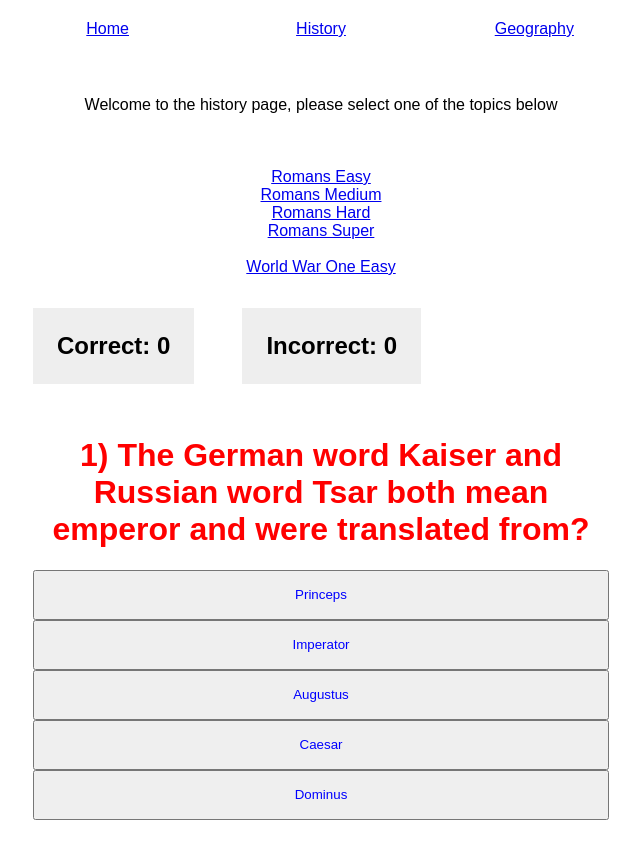
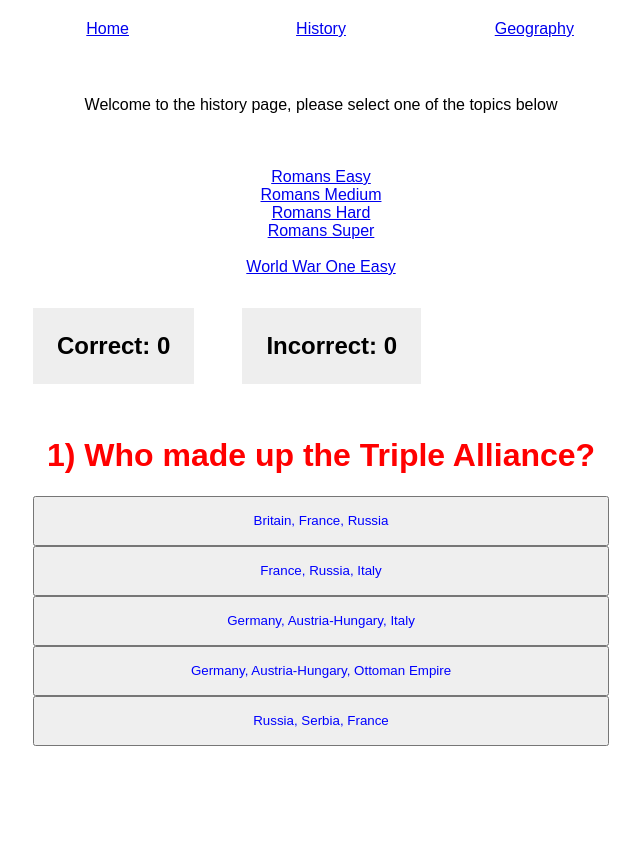
Before and after one commit to RyanG91/new-react-app, a React (Create React App) app: page /history/wwi_easy in a window 1280 px wide. Shown: the whole page, without its empty margins (319-959 px from the left). After the commit the page ends 800 px from the top, so only its background shows below. Built offline with nearby package versions, Linux system fonts and the light colour scheme.

Commit message:
Added an easy World War One quiz

```diff
--- a/src/components/history/wwi/Wwieasy.js
+++ b/src/components/history/wwi/Wwieasy.js
@@ -7,114 +7,114 @@ class WWI extends React.Component {
 
       var dataSet = [
         {
-          question: "1) The German word Kaiser and Russian word Tsar both mean emperor and were translated from?",
+          question: "1) Who made up the Triple Alliance?",
           answers: [
-            "Princeps",
-            "Imperator",
-            "Augustus",
-            "Caesar",
-            "Dominus",
+            "Britain, France, Russia",
+            "France, Russia, Italy",
+            "Germany, Austria-Hungary, Italy",
+            "Germany, Austria-Hungary, Ottoman Empire",
+            "Russia, Serbia, France",
           ],
-          correct: 3
+          correct: 2
         },
         {
-          question: "2) Which emperor established Christianity as the state religion of the empire?",
+          question: "2) Who was assassinated that is considered the start of WWI?",
               answers: [
-                "Theodosius the Great",
-                "Diocletian",
-                "Constantine the Great",
-                "Aurelian",
-                "Honorius"
+                "Archduke Franz Ferdinand",
+                "Archduke Leopold",
+                "Archduke Charles",
+                "Archduke Rudolf",
+                "Archduke Commodus"
               ],
               correct: 0
         },
          {
-              question: "3) Who was the last king of Rome?",
+              question: "3) When was conscription introduced in Australia?",
               answers: [
-                "Tullus Hostilinus",
-                "Ancus Marcius",
-                "Lucius Tarquinius Priscus",
-                "Lucius Tarquinius Superbus",
-                "Servius Tullius",
+                "1915",
+                "1916",
+                "1917",
+                "1918",
+                "It was never introduced",
               ],
-              correct: 3
+              correct: 4
             },
             {
-              question: "4) What role did an Aedile have?",
+              question: "4) Which two countries joined the war in 1915?",
               answers: [
-                "Command legions",
-                "Arrange public festivals",
-                "Monitor of grain supply",
-                "Oversee elections",
-                "All of the above",
+                "Italy and the Ottomans",
+                "Italy and Romania",
+                "Ottomans and Romania",
+                "Italy and Spain",
+                "Italy and Ireland",
+              ],
+              correct: 0
+            },
+            {
+              question: "5) What was the ethnicity of the communist leaders Lenin and Trotsky?",
+              answers: [
+                "Russian",
+                "Ukranian",
+                "Jewish",
+                "Polish",
+                "None of the above"
+              ],
+              correct: 2
+            },
+            {
+              question: "6) Which 3 countries were considered the main industrial powerhouses in 1914?",
+              answers: [
+                "France, Britain, Germany",
+                "Russia, Britain, Germany",
+                "US, Britain, Germany",
+                "Austria-Hungary, Britain, Germany",
+                "France, Russia, Italy"
+              ],
+              correct: 2
+            },
+            {
+              question: "7) What was the capital of the Russian Empire in 1914?",
+              answers: [
+                "Moscow",
+                "St Petersburg",
+                "Kiev",
+                "Minsk",
+                "Petrograd"
               ],
               correct: 1
             },
             {
-              question: "5) Which of these cities was not a Roman colony?",
+              question: "8) Which of these battles took place in 1916?",
               answers: [
-                "London",
-                "Paris",
-                "Madrid",
-                "Vienna",
-                "None of the above"
+                "1st battle of Ypres",
+                "Passchendaele",
+                "Tannenberg",
+                "Caporetto",
+                "Verdun"
               ],
               correct: 4
             },
             {
-              question: "6) Which of these odd items did the Romans use cleaning clothes?",
+              question: "9) Trench warfare was fought mostly on which front?",
               answers: [
-                "Human urine",
-                "Human poo",
-                "Human blood",
-                "Human saliva",
-                "Human vomit"
-              ],
-              correct: 0
-            },
-            {
-              question: "7) Drawnings or markings of penis' in public directed people to the nearest:",
-              answers: [
-                "Brothel",
-                "Toliet",
-                "Bath",
-                "Female slave markets",
-                "Doctor"
-              ],
-              correct: 0
-            },
-            {
-              question: "8) Which of the following actions did emperor Commodus undertake?",
-              answers: [
-                "Rename all months after himself",
-                "Fight in gladitoral games",
-                "Styed himself as a new Hercules",
-                "Renamed the fleet after himself",
+                "Eastern Front",
+                "Western Front",
+                "Austro-Italian Front",
+                "Middle Eastern Front",
                 "All of the above"
-              ],
-              correct: 4
-            },
-            {
-              question: "9) Which emperor brought Rome to its peak expansion?",
-              answers: [
-                "Augustus",
-                "Trajan",
-                "Marcus Aurelius",
-                "Hadrian",
-                "Septimius Severus"
               ],
               correct: 1
             },
             {
-              question: "10) Which of the following is true?",
+              question: "10) The British blockade of Germany during WWI caused how many German civilians to die of starvation?",
               answers: [
-                "Slaves couldn't gain freedom",
-                "Slaves could gain freedom and become citizens",
-                "Slaves could gain freedom and their children could become citizens",
-                "Slaves could gain freedom but were forbidden from taking their masters lastname",
-                "Slaves could gain freedom but needed permission to marry afterwoods"
+                "10,000 - 50,000 deaths",
+                "50,000 - 100,000 deaths",
+                "100,000 - 300,000 deaths",
+                "300,000 - 600,000 deaths",
+                "600,000 - 1,000,000 deaths"
               ],
-              correct: 2
+              correct: 4
             },
             {
               question: "Well Done! You have completed the quiz",
```
